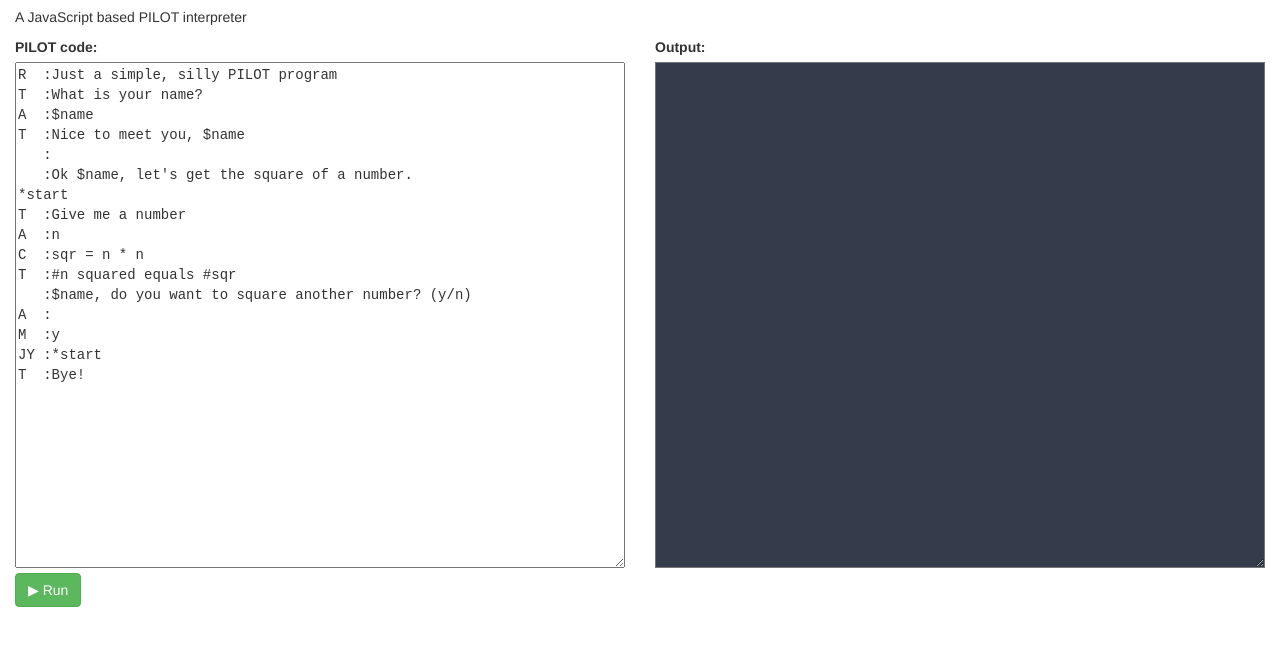
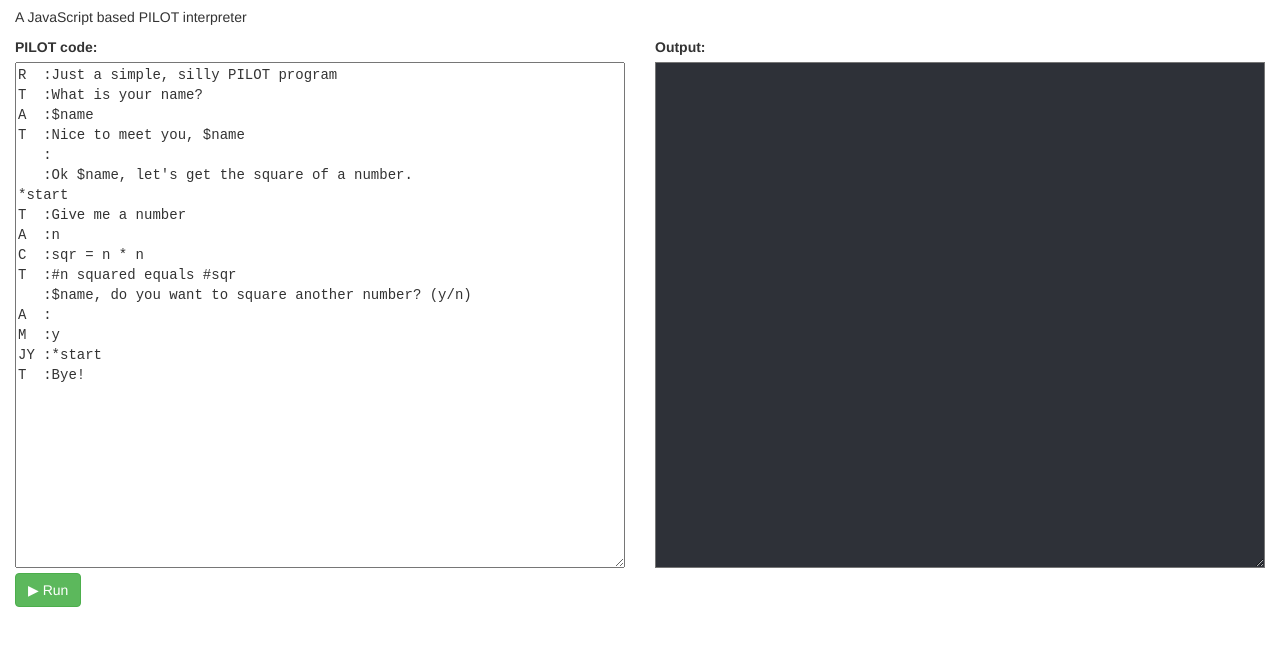
Before and after one commit to chris-l/pilot-lang.js, a website: page demo/index.html in a window 1280 px wide. Shown: the part 63-708 px from the top of the page. Drawn offline with nearby package versions, Linux system fonts and the light colour scheme.

Commit message:
Different colours

```diff
--- a/demo/index.html
+++ b/demo/index.html
@@ -10,7 +10,9 @@
         width: 100%;
       }
       #output {
-        background-color: #343c4c; color: gainsboro;
+        background-color: #2e3138;
+        color: #e7f3ff;
+        text-shadow: 0px 0px 1px rgba(255, 236, 134, 0.37);
       }
     </style>
   </head>
```
